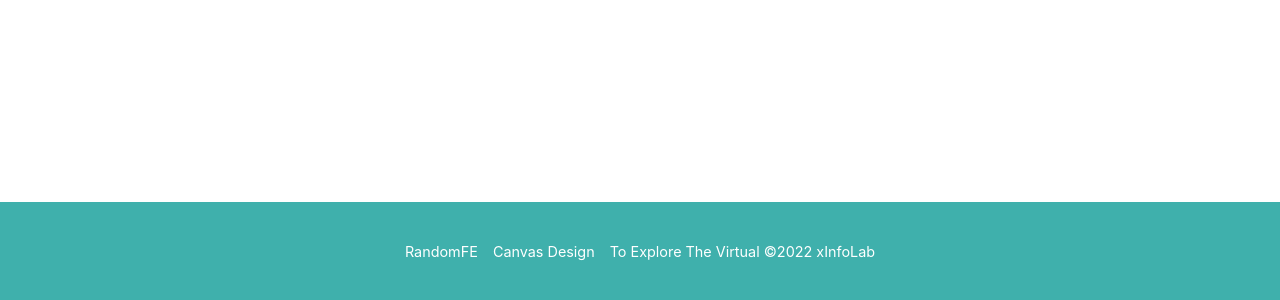
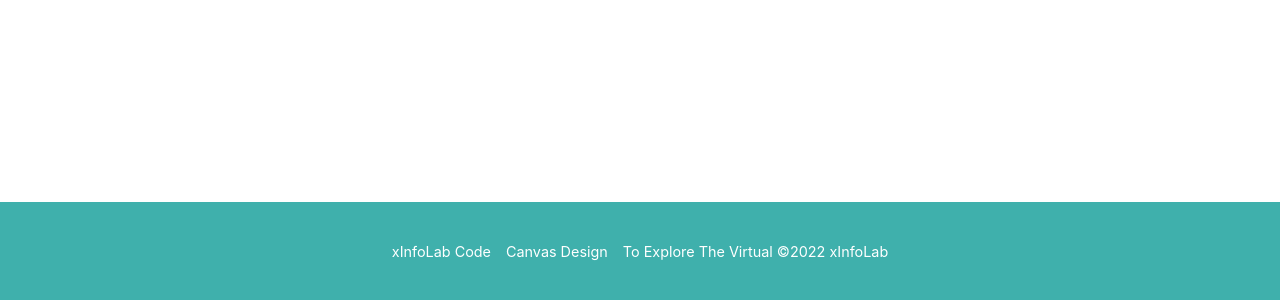
Before and after one commit to xInfoLabCode/fe-blog, a Vue app: page /#/code in a window 1280 px wide. Shown: the part 938-1238 px from the top of the page. Built offline with nearby package versions, Linux system fonts and the light colour scheme; what vue-worker would draw is missing.

Commit message:
update: github变更

```diff
--- a/package.json
+++ b/package.json
@@ -2,7 +2,7 @@
   "name": "fe-blog",
   "version": "0.2.2",
   "title": "xInfoLab",
-  "github": "https://github.com/randomfe/fe-blog",
+  "github": "https://github.com/xInfoLabCode/fe-blog",
   "website": "http://blog.xinfolab.com/",
   "license": "MIT",
   "keywords": [
--- a/src/components/Footer.vue
+++ b/src/components/Footer.vue
@@ -25,7 +25,7 @@ export default {
       title,
       slogan,
       friendLinks: [
-        { text: 'RandomFE', url: 'https://github.com/RandomFE' },
+        { text: 'xInfoLab Code', url: 'https://github.com/xInfoLabCode' },
         { text: 'Canvas Design', url: 'https://canvas-design.xinfolab.com/views/rotating-starry-sky.html' }
       ]
     }
```
Also changed, not shown: 2 other files (tests, documents, lock files or other folders).
